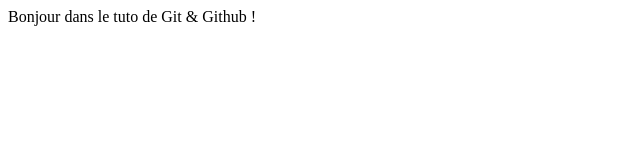
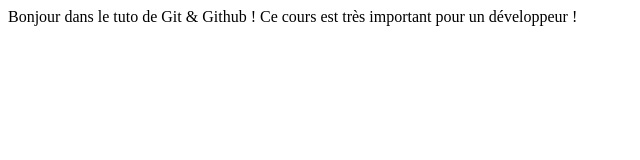
Before and after one commit to MadouCoulou/tutogit, a plain HTML site: page index.html in a window 1280 px wide. Shown: the whole page, without its empty margins (0-640 px from the left). Drawn offline with Linux system fonts and the light colour scheme.

Commit message:
mon fichier modifie

```diff
--- a/index.html
+++ b/index.html
@@ -7,5 +7,6 @@
 </head>
 <body>
     Bonjour dans le tuto de Git & Github !
+    Ce cours est très important pour un développeur !
 </body>
 </html>
```
